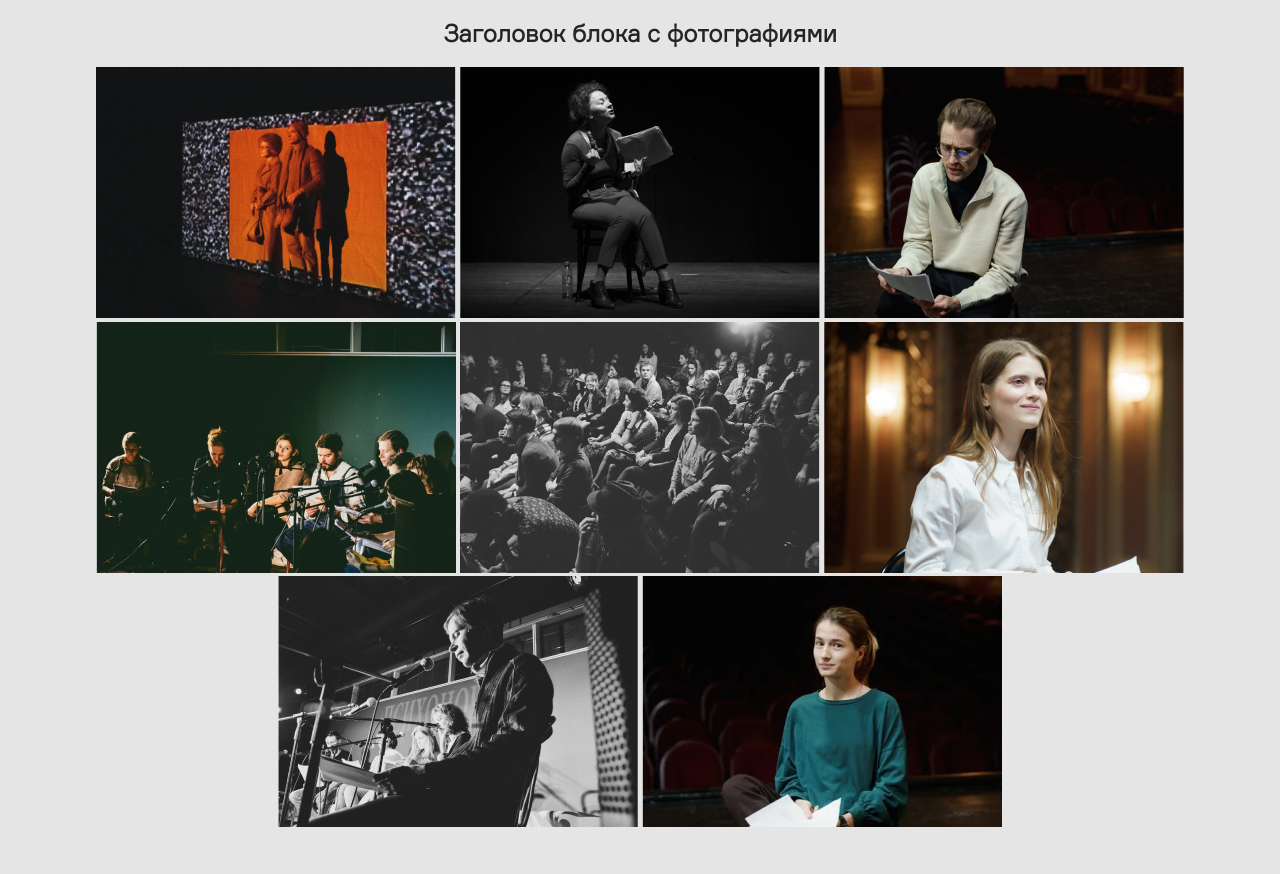
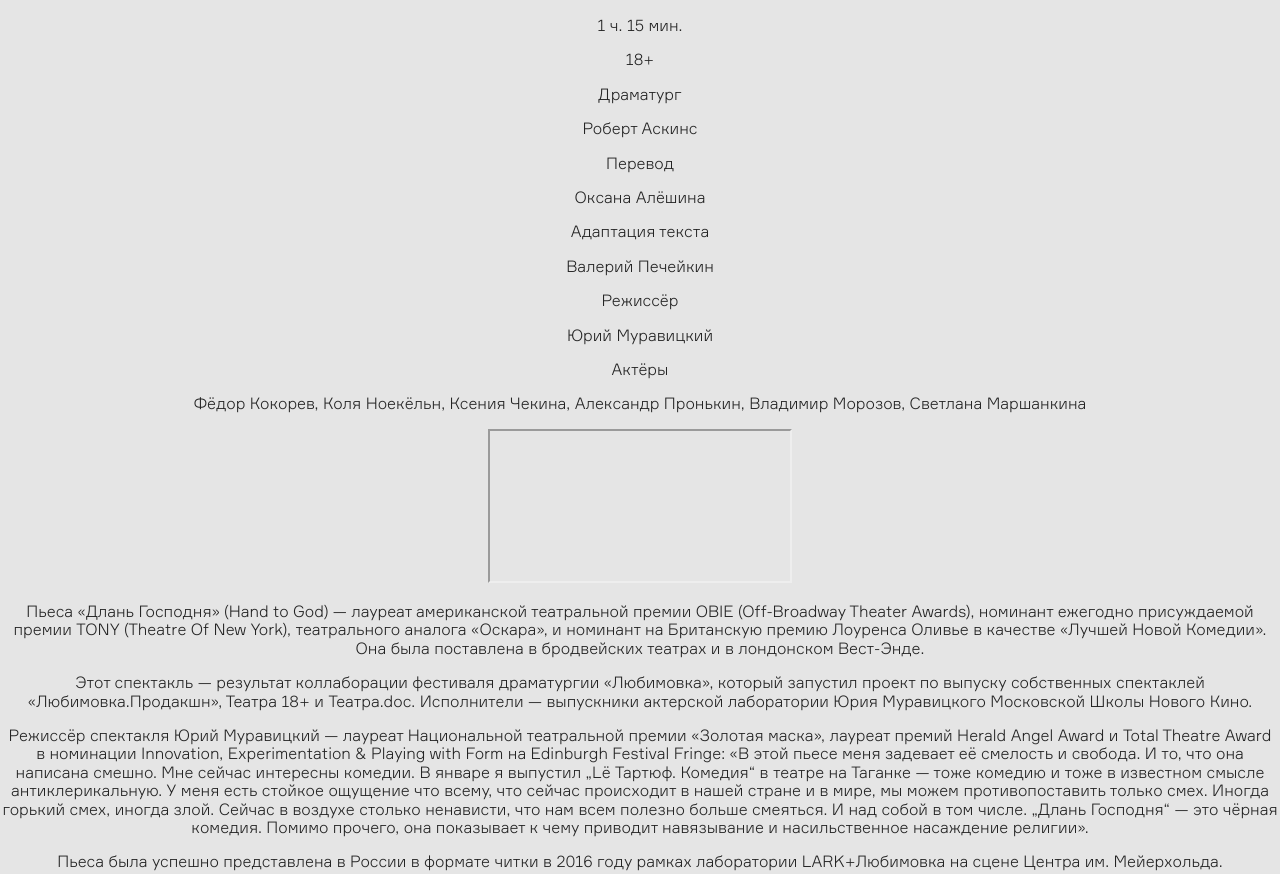
Before and after one commit to OlgaAkhlamova/LubimovkaMyPart, a plain HTML site: page index.html in a window 1280 px wide. Shown: the top 874 px of the page. Before the commit the page ends 831 px from the top, so only its background shows below. Drawn offline with Linux system fonts and the light colour scheme.

Commit message:
add markup

```diff
--- a/index.html
+++ b/index.html
@@ -13,6 +13,41 @@
 
     </header>
     <main class="content">
+
+<section class="description">
+<div class="details">
+<p class="details__time">1 ч. 15 мин.</p>
+<p class="details__age-restriction">18+</p>
+<article class="persons">
+<p class="persons__job">Драматург</p>
+<p class="persons__name">Роберт Аскинс</p>
+</article>
+<article class="persons">
+<p class="persons__job">Перевод</p>
+<p class="persons__name">Оксана Алёшина</p>
+</article>
+<article class="persons">
+<p class="persons__job">Адаптация текста</p>
+<p class="persons__name">Валерий Печейкин</p>
+</article>
+<article class="persons">
+<p class="persons__job">Режиссёр</p>
+<p class="persons__name">Юрий Муравицкий</p>
+</article>
+<article class="persons">
+<p class="persons__job">Актёры</p>
+<p class="persons__name">Фёдор Кокорев, Коля Ноекёльн, Ксения Чекина, Александр Пронькин, Владимир Морозов, Светлана Маршанкина</p>
+</article>
+</div>
+<div class="video">
+<iframe class="video__iframe" src="" allowfullscreen></iframe>
+<p class="page__text">Пьеса &laquo;Длань Господня&raquo; (Hand to&nbsp;God)&nbsp;&mdash; лауреат американской театральной премии OBIE (Off-Broadway Theater Awards), номинант ежегодно присуждаемой премии TONY (Theatre Of&nbsp;New York), театрального аналога &laquo;Оскара&raquo;, и&nbsp;номинант на&nbsp;Британскую премию Лоуренса Оливье в&nbsp;качестве &laquo;Лучшей Новой Комедии&raquo;. Она была поставлена в&nbsp;бродвейских театрах и&nbsp;в&nbsp;лондонском Вест-Энде.</p>
+<p class="page__text">Этот спектакль&nbsp;&mdash; результат коллаборации фестиваля драматургии &laquo;Любимовка&raquo;, который запустил проект по&nbsp;выпуску собственных спектаклей &laquo;Любимовка.Продакшн&raquo;, Театра 18+&nbsp;и&nbsp;Театра.doc. Исполнители&nbsp;&mdash; выпускники актерской лаборатории Юрия Муравицкого Московской Школы Нового Кино.
+<p class="page__text">Режиссёр спектакля Юрий Муравицкий&nbsp;&mdash; лауреат Национальной театральной премии &laquo;Золотая маска&raquo;, лауреат премий Herald Angel Award и&nbsp;Total Theatre Award в&nbsp;номинации Innovation, Experimentation &amp;&nbsp;Playing with Form на&nbsp;Edinburgh Festival Fringe: &laquo;В&nbsp;этой пьесе меня задевает её&nbsp;смелость и&nbsp;свобода. И&nbsp;то, что она написана смешно. Мне сейчас интересны комедии. В&nbsp;январе я&nbsp;выпустил &bdquo;Lё&nbsp;Тартюф. Комедия&ldquo; в&nbsp;театре на&nbsp;Таганке&nbsp;&mdash; тоже комедию и&nbsp;тоже в&nbsp;известном смысле антиклерикальную. У&nbsp;меня есть стойкое ощущение что всему, что сейчас происходит в&nbsp;нашей стране и&nbsp;в&nbsp;мире, мы&nbsp;можем противопоставить только смех. Иногда горький смех, иногда злой. Сейчас в&nbsp;воздухе столько ненависти, что нам всем полезно больше смеяться. И&nbsp;над собой в&nbsp;том числе. &bdquo;Длань Господня&ldquo;&nbsp;&mdash; это чёрная комедия. Помимо прочего, она показывает к&nbsp;чему приводит навязывание и&nbsp;насильственное насаждение религии&raquo;.</p>
+<p class="page__text">Пьеса была успешно представлена в&nbsp;России в&nbsp;формате читки в&nbsp;2016 году рамках лаборатории LARK+Любимовка на&nbsp;сцене Центра им. Мейерхольда.</p>
+</div>
+</section>
+
         <section class="gallery-grid" id="gallery">
             <h2 class="page-title gallery-grid__title">Заголовок блока с фотографиями</h2>
             <div class="gallery-grid__container">
```
